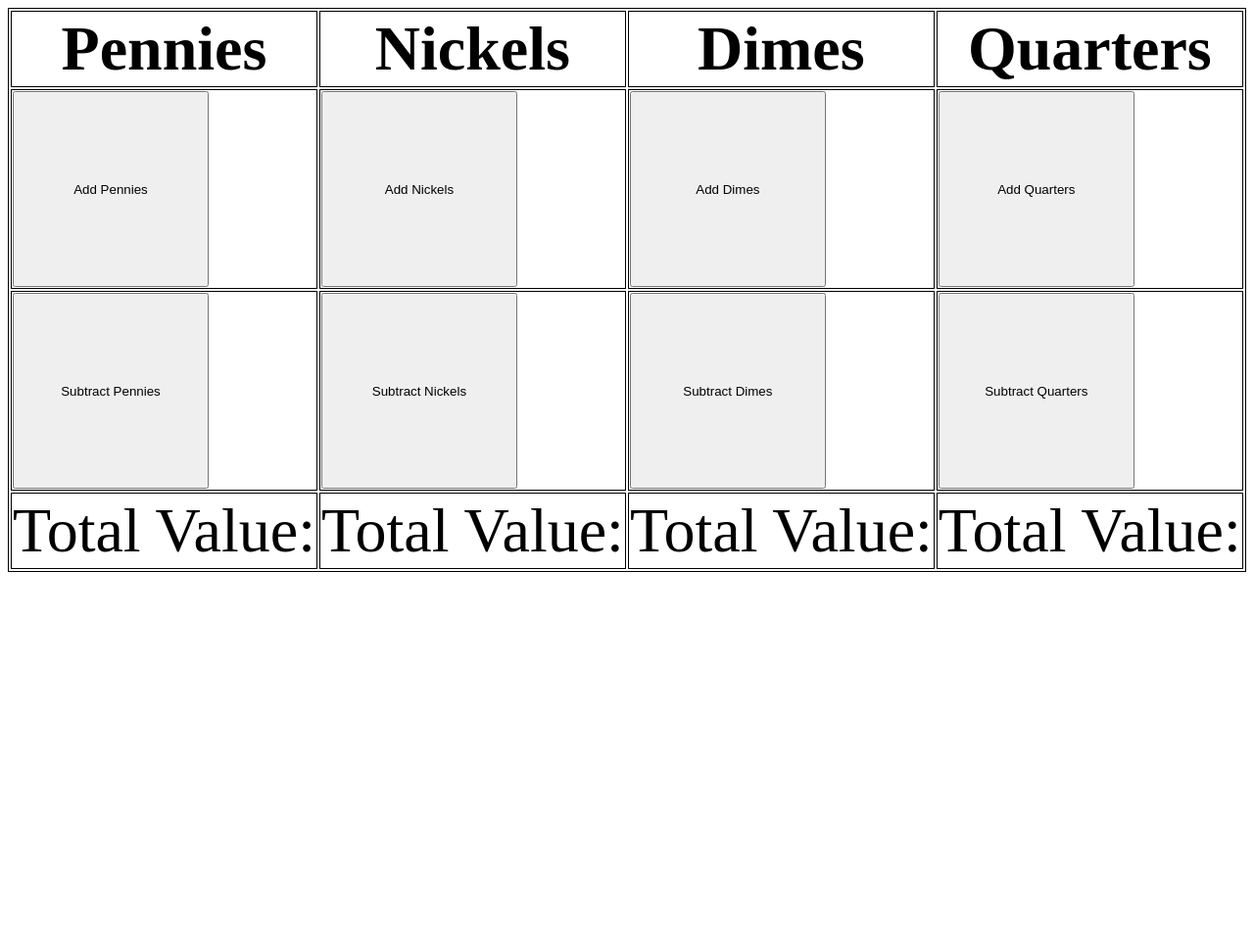
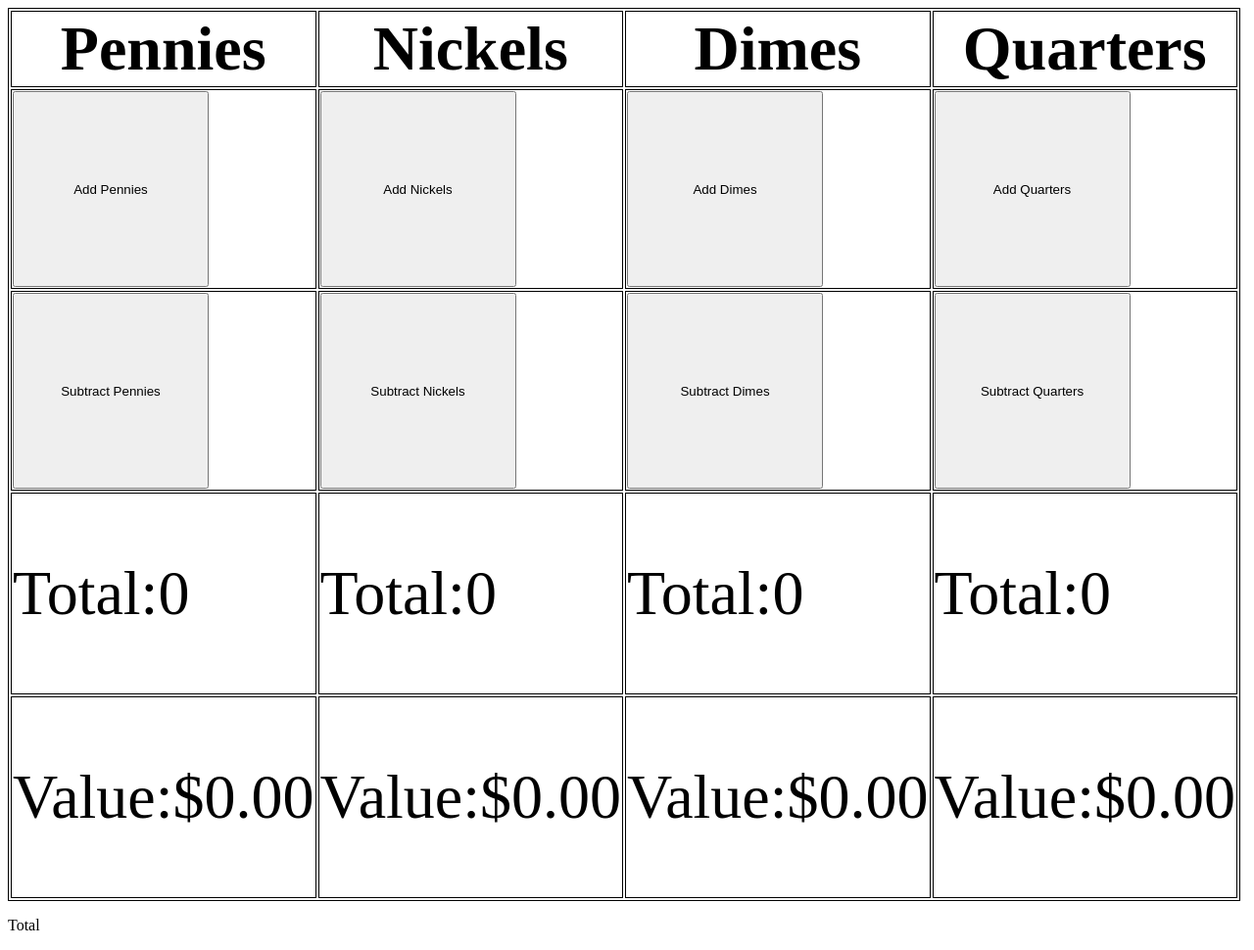
Before and after one commit to zhucchinizz/JSProject1, a plain HTML site: page index.html in a window 1280 px wide. Shown: the whole page at 98% size. Before the commit the page ends 800 px from the top, so only its background shows below. Drawn offline with Linux system fonts and the light colour scheme.

Commit message:
Update index.html

```diff
--- a/index.html
+++ b/index.html
@@ -31,11 +31,19 @@
           <td><button onclick="subtract('quarters');">Subtract Quarters</button> </td>
         </tr>
         <tr>
-          <td>Total Value: </td>
-          <td>Total Value:</td>
-          <td>Total Value:</td>
-          <td>Total Value:</td>
+          <td><p id="sump">Total:0</p></td>
+          <td><p id="sumn">Total:0</p></td>
+          <td><p id="sumd">Total:0</p></td>
+          <td ><p id="sumq">Total:0</p></td>
+        </tr>
+        <tr>
+          <td><p id="pvalue">Value:$0.00</p></td>
+          <td><p id="nvalue">Value:$0.00</p></td>
+          <td><p id="dvalue">Value:$0.00</p></td>
+          <td><p id="qvalue">Value:$0.00</p></td>
         </tr>
       </table>
-</body>
+      <p id="sum">Total</p>
+      <script src="script.js"></script>
+</body >
 </html>
```
